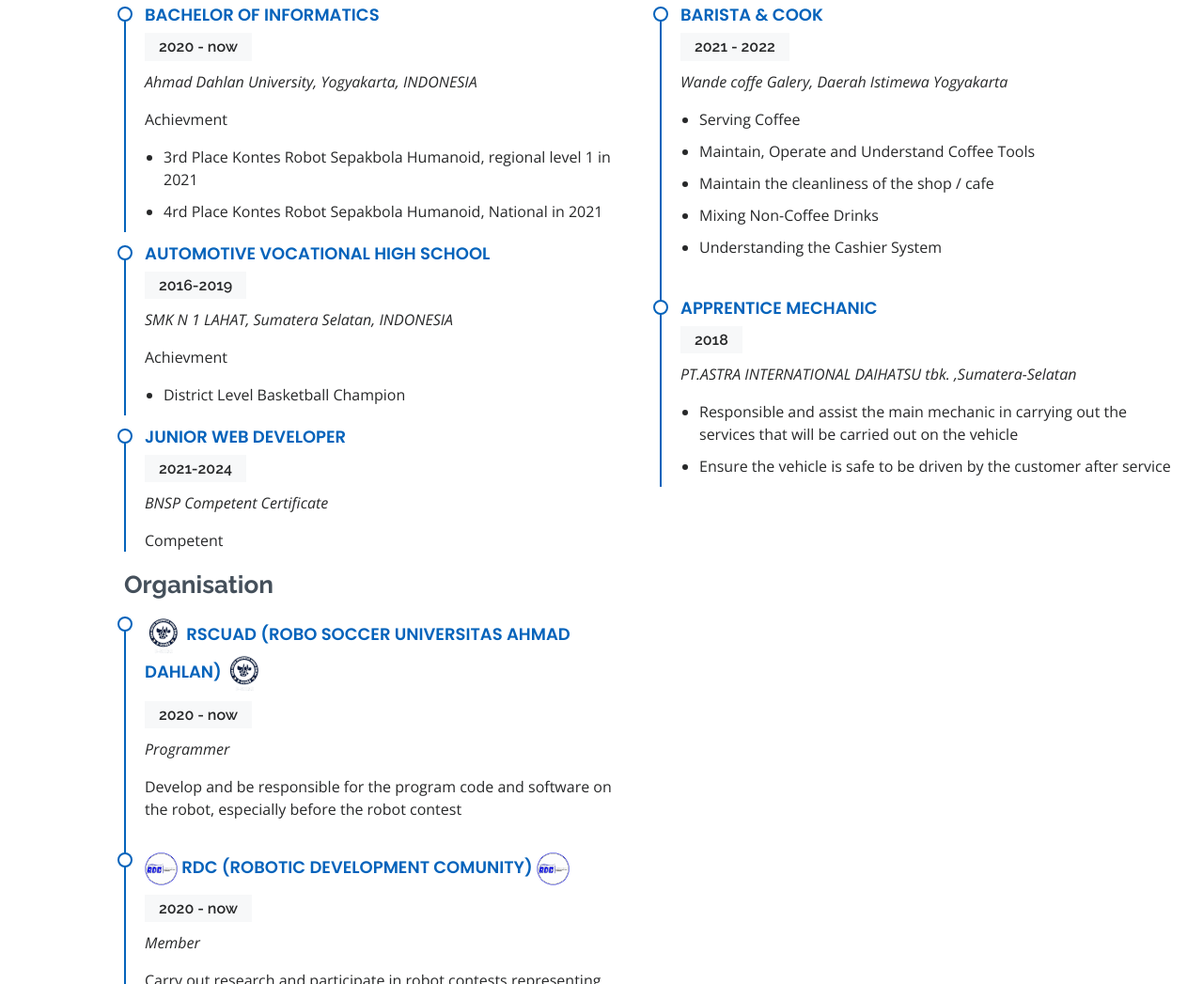
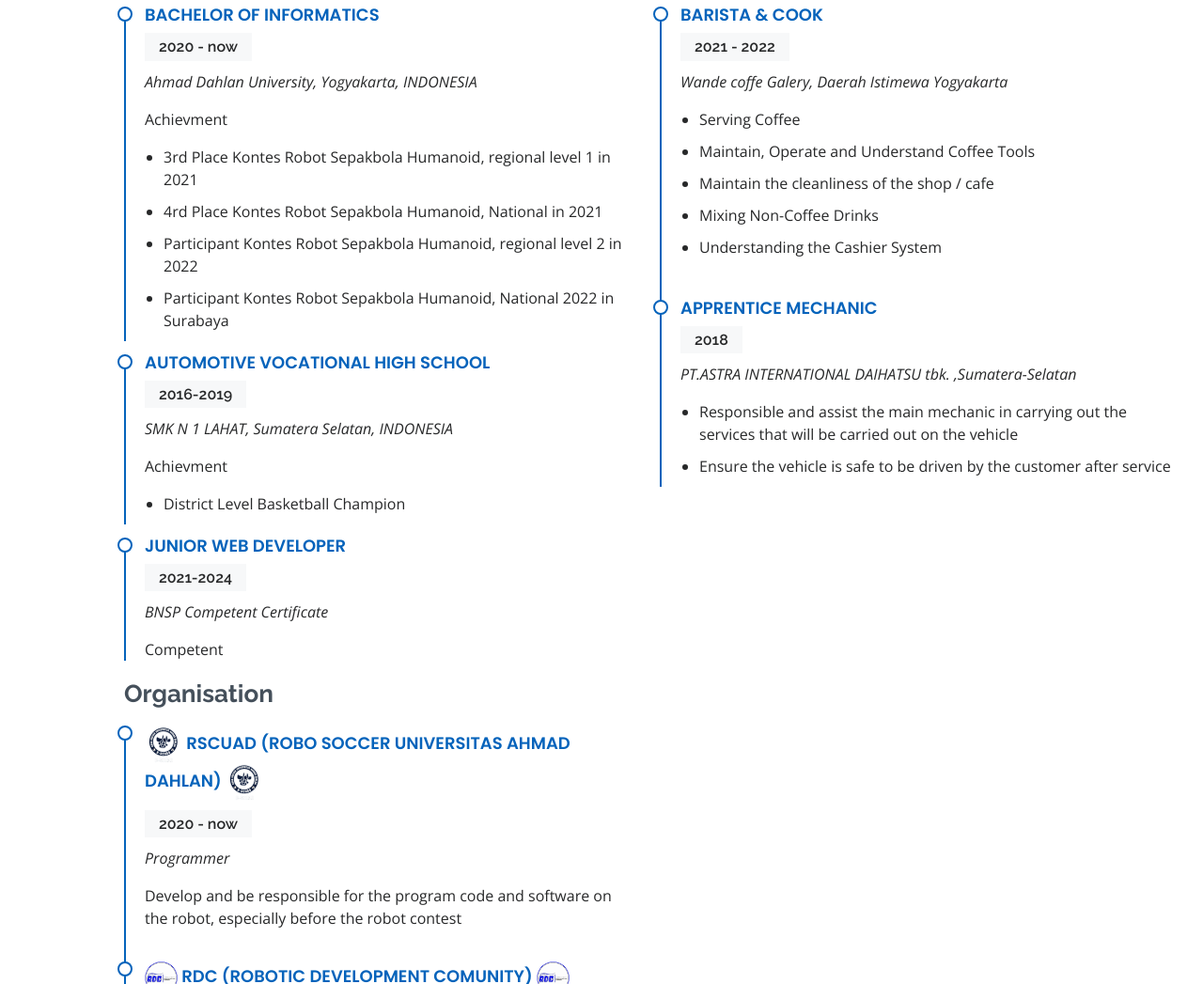
Before and after one commit to dansecret/dansecret.github.io, a plain HTML site: page index.html in a window 1280 px wide. Shown: the part 2186-3233 px from the top of the page at 94% size. Drawn offline with nearby package versions, Linux system fonts and the light colour scheme.

Commit message:
add achivement

```diff
--- a/index.html
+++ b/index.html
@@ -284,6 +284,8 @@
               <ul>
                 <li>3rd Place Kontes Robot Sepakbola Humanoid, regional level 1 in 2021</li>
                 <li>4rd Place Kontes Robot Sepakbola Humanoid, National in 2021</li>
+                <li>Participant Kontes Robot Sepakbola Humanoid, regional level 2 in 2022</li>
+                <li>Participant Kontes Robot Sepakbola Humanoid, National 2022 in Surabaya</li>
               </ul>
             </div>
             <div class="resume-item pb-0">
```
